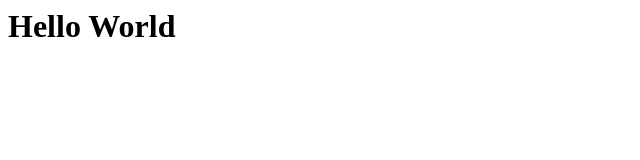
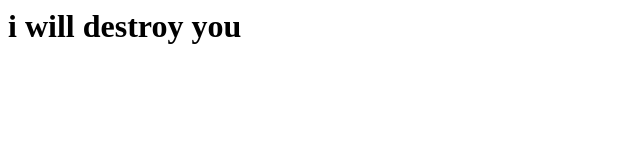
Before and after one commit to starkiller39/starkiller39.github.io, a plain HTML site: page index.html in a window 1280 px wide. Shown: the whole page, without its empty margins (0-640 px from the left). Drawn offline with Linux system fonts and the light colour scheme.

Commit message:
Update index.html

```diff
--- a/index.html
+++ b/index.html
@@ -3,6 +3,6 @@
 <title>StarKiller's site</title>
 </head>
 <body>
-<h1>Hello World</h1>
+<h1>i will destroy you</h1>
 </body>
 </html>
```
